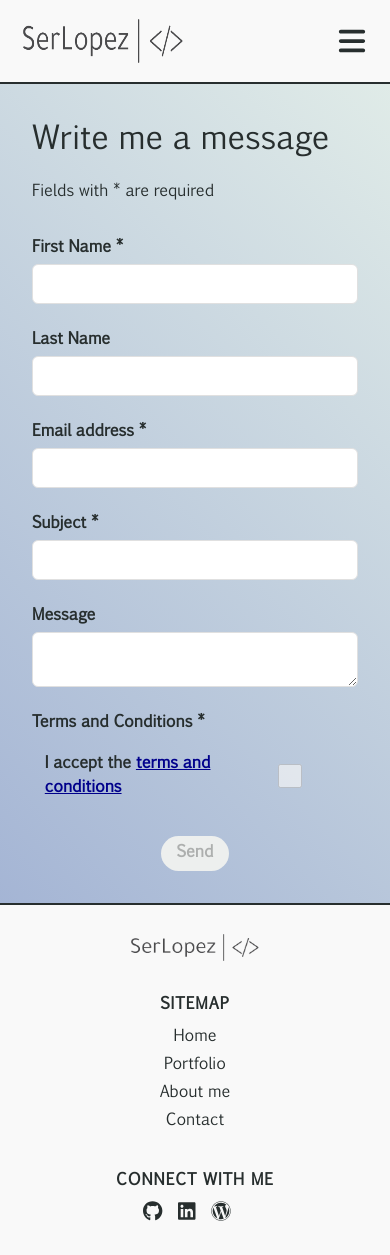
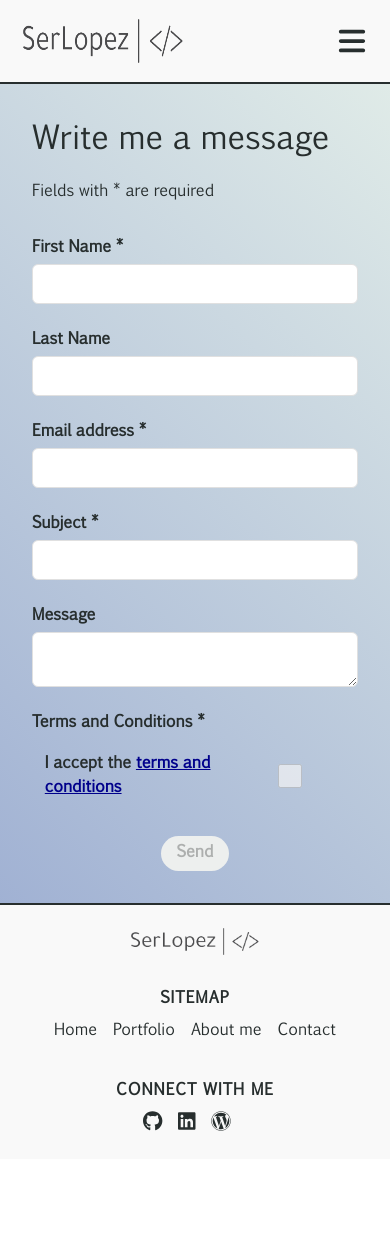
Before and after one commit to monsieurlopez/site_web_2.0, a React (Create React App) app: page /contact in a window 390 px wide. After the commit the page ends 1159 px from the top, so only its background shows below. Built offline with nearby package versions, Linux system fonts and the light colour scheme; a web font is replaced by a local one.

Commit message:
<fix footer css> change from column to row all @media

```diff
--- a/src/components/layout/footer.css
+++ b/src/components/layout/footer.css
@@ -3,7 +3,7 @@
   background-color: #f9f9f9;
   color: #272e2e;
   padding: 1rem 6%;
-  height: 11rem;
+  height: 6rem;
   display: grid;
   gap: 2rem;
   justify-content: space-evenly;
@@ -32,6 +32,9 @@
 
 .site-footer-nav ul {
   list-style-type: none;
+  display: flex;
+  flex-wrap: wrap;
+  gap: 1rem;
 }
 
 .site-footer-nav li {
@@ -52,20 +55,16 @@
 
 @media (max-width: 768px) {
   .site-footer {
-    grid-template-columns: repeat(3, minmax(6rem, max-content));
-  }
-}
-
-@media (max-width: 576px) {
-  .site-footer {
-    height: 22rem;
+    height: 16rem;
     display: flex;
     flex-direction: column;
     align-items: center;
     justify-content: center;
     text-align: center;
   }
+}
 
+@media (max-width: 576px) {
   .site-footer-logo {
     width: 8rem;
   }
--- a/src/components/pages/Reservations/Reservations.css
+++ b/src/components/pages/Reservations/Reservations.css
@@ -1,5 +1,5 @@
 .reservations {
-  min-height: calc(100vh - 6.25rem - 11rem);
+  min-height: calc(100vh - 6.25rem - 6rem);
 }
 
 .reservations h2 {
```
